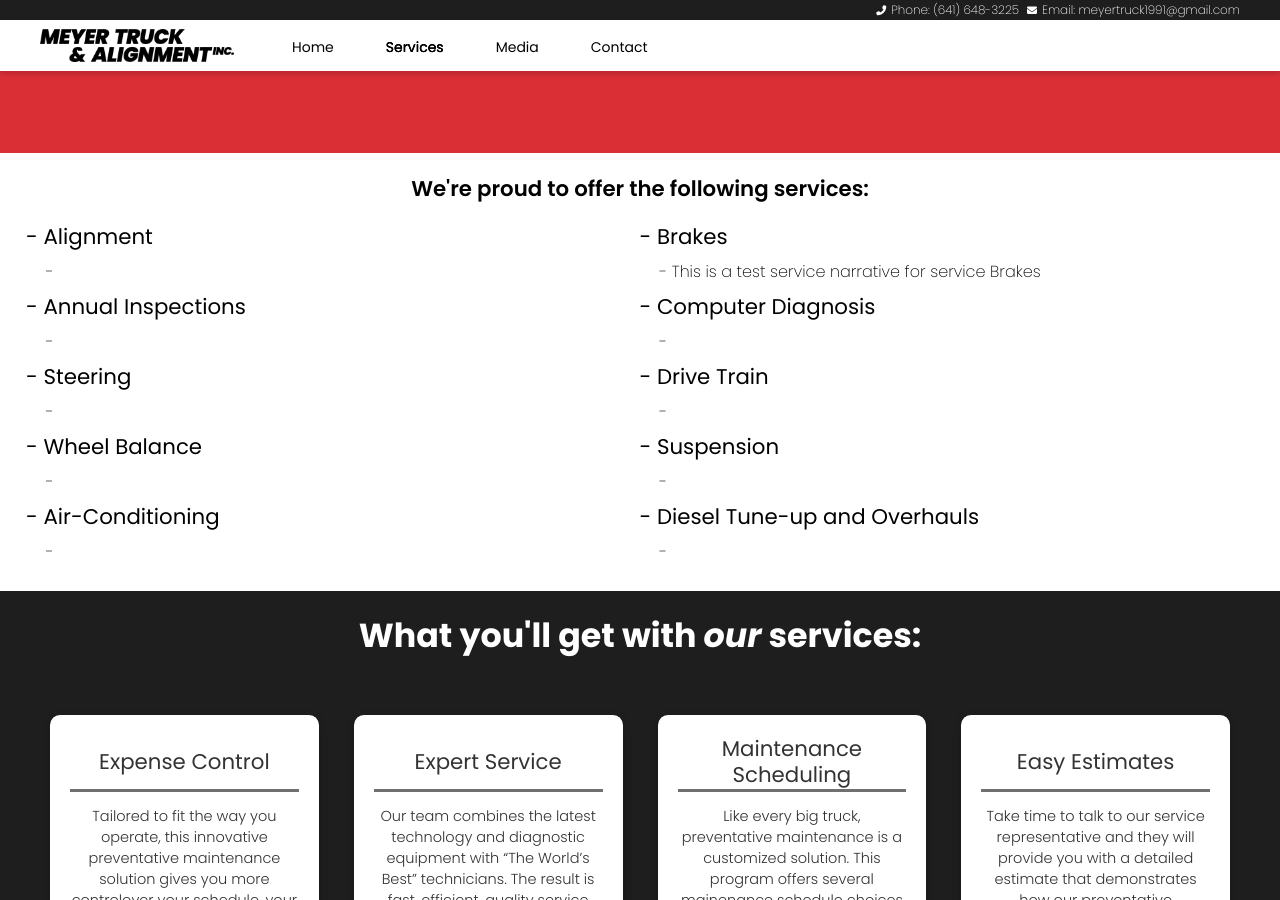
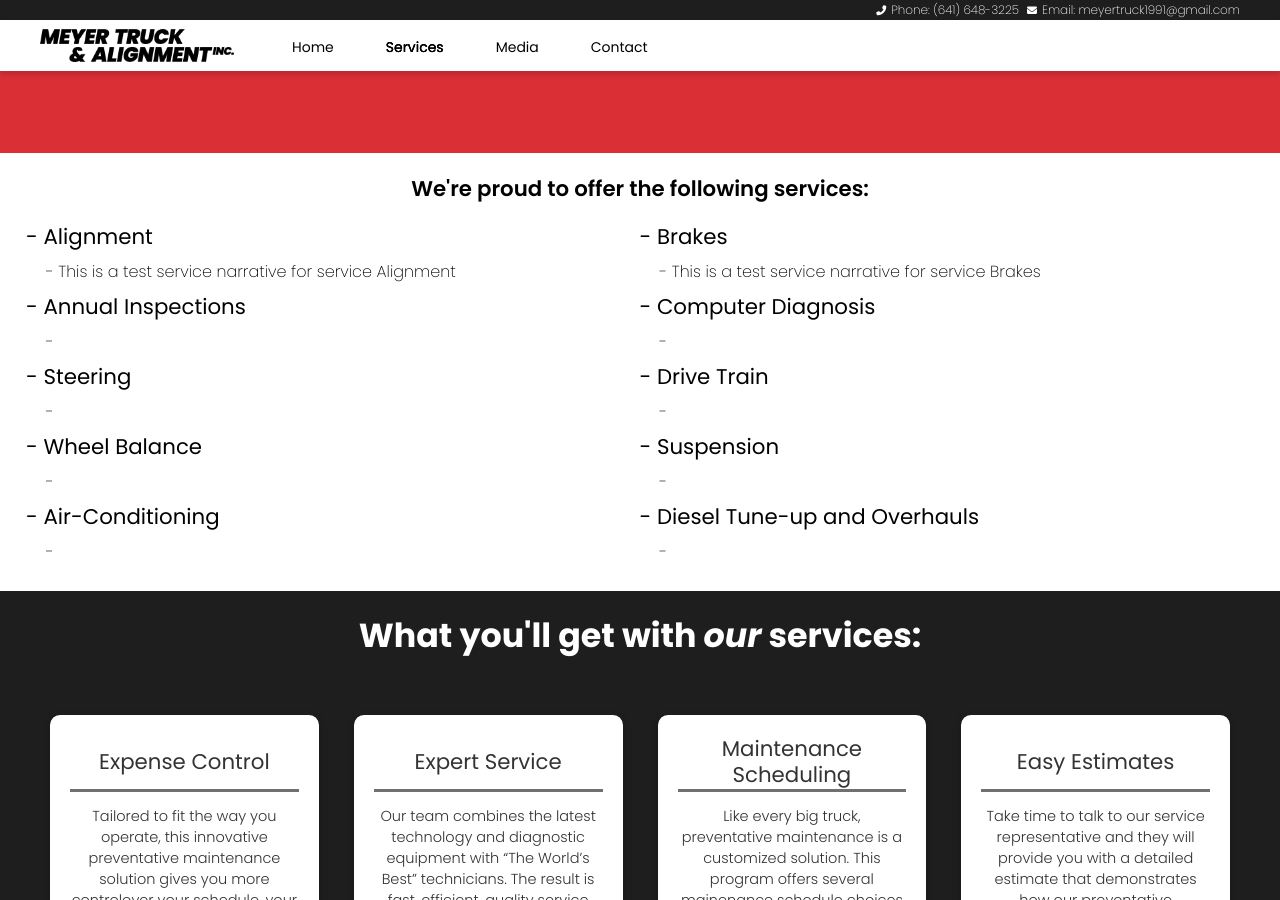
Before and after one commit to Abkes-Solutions-LLC/meyer-truck-and-alignment-website, a Jekyll site: the page built from services.html, in a window 1280 px wide and 900 px high, scrolled down 300 px. Built offline with Jekyll 4.4.1, drawn with Linux system fonts in a browser that asks for light colours; nearby versions of some CDN libraries.

Commit message:
Updated Alignment

```diff
--- a/_services/alignment.markdown
+++ b/_services/alignment.markdown
@@ -1,4 +1,6 @@
 ---
 title: Alignment
-date: 2022-03-11 17:52:00 Z
+date: 2022-03-11 11:52:00 -06:00
 ---
+
+This is a test service narrative for service Alignment
```
